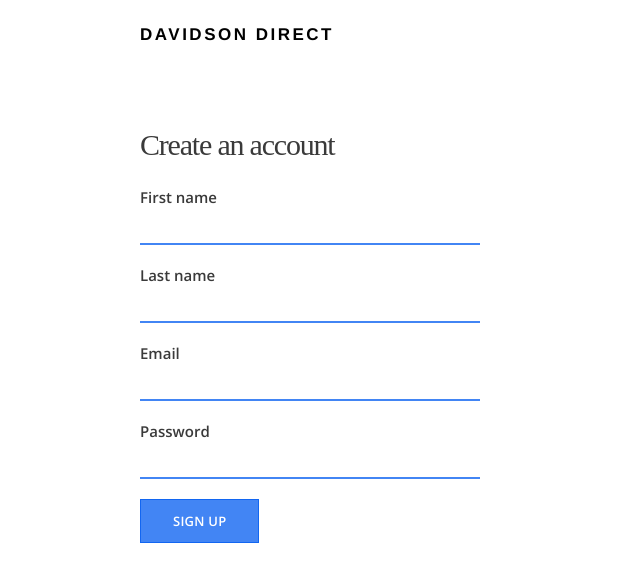
After one commit to muvetian/flask, a Flask app: page /signup in a window 1280 px wide. The commit adds this page. Shown: the top 582 px of the page, without its empty margins (0-640 px from the left). Run offline with Flask 2, Linux system fonts and the light colour scheme.

Commit message:
Section 3

```diff
--- /dev/null
+++ b/form.py
@@ -0,0 +1,9 @@
+from flask_wtf import Form
+from wtforms import StringField, PasswordField, SubmitField
+from wtforms.validators import DataRequired, Email, Length  # Validator from flask-wtf
+class SignupForm(Form):
+	first_name = StringField('First name', validators = [DataRequired("Please enter your first name.")]) # customize error messages
+	last_name = StringField('Last name', validators = [DataRequired("Please enter your last name.")] )
+	email = StringField('Email', validators = [DataRequired("Please enter your email address."),Email("Please enter the correct email.")])
+	password = PasswordField('Password', validators = [DataRequired("Please enter your password."), Length(min = 6, message= "Password must be 6 characters or more")])
+	submit = SubmitField('Sign up', validators = [DataRequired()])
--- a/routes.py
+++ b/routes.py
@@ -1,13 +1,34 @@
-from flask import Flask, render_template
+from flask import Flask, render_template, request
+from models import db, User
+from form import SignupForm
 
 app = Flask(__name__)
 
+app.config['SQLALCHEMY_DATABASE_URI'] = 'postgresql://localhost/learningflask'
+db.init_app(app)
+
+app.secret_key = "development-key"
 @app.route("/")
 def index():
 	return render_template("index.html")
 @app.route("/about")
 def about():
 	return render_template("about.html")
+@app.route("/signup", methods = ['GET','POST'])
+
+def singup():
+	form = SignupForm()
+	if request.method == 'POST':
+		if form.validate() == False:
+			return render_template('signup.html', form = form)
+		else:
+			newuser = User(form.first_name.data, form.last_name.data, form.email.data, form.password.data)
+			db.session.add(newuser)
+			db.session.commit()
+			return "Success!"
+	elif request.method == 'GET':
+		return render_template('signup.html', form = form)
+
 
 if __name__ == "__main__":
 	app.run(debug=True)
--- a/templates/index.html
+++ b/templates/index.html
@@ -5,9 +5,9 @@
     <div class="container">
 
       <div class="section-content">
-        <h2>Discover Opportunities.</h2>
-        <a href="#" class="btn-primary">Sign up</a>
-        <a href="{{ url_for('about')}}" class="btn-secondary">Learn more</a>
+        <h2>Discover places near you.</h2>
+        <a href="/signup" class="btn-primary">Sign up</a>
+        <a href="{{ url_for('about') }}" class="btn-secondary">Learn more</a>
       </div>
 
       <div class="section-device">
--- /dev/null
+++ b/templates/signup.html
@@ -0,0 +1,62 @@
+{% extends "layout.html" %}
+{% block content %}
+<main class="container signup-section">
+    <div class="section-content">
+      <h2>Create an account</h2>
+
+      <form method="POST" action="/signup">
+        {{ form.hidden_tag() }}
+
+        <div class="form-group">
+          {{ form.first_name.label }}
+
+          {% if form.first_name.errors %}
+            {% for error in form.first_name.errors %}
+              <p class="error-message">{{ error }}</p>
+            {% endfor %}
+          {% endif %}
+
+          {{ form.first_name }}
+        </div>
+
+        <div class="form-group">
+          {{ form.last_name.label }}
+
+          {% if form.last_name.errors %}
+            {% for error in form.last_name.errors %}
+              <p class="error-message">{{ error }}</p>
+            {% endfor %}
+          {% endif %}
+
+          {{ form.last_name }}
+        </div>
+
+        <div class="form-group">
+          {{ form.email.label }}
+
+          {% if form.email.errors %}
+            {% for error in form.email.errors %}
+              <p class="error-message">{{ error }}</p>
+            {% endfor %}
+          {% endif %}
+
+          {{ form.email }}
+        </div>
+
+        <div class="form-group">
+          {{ form.password.label }}
+
+          {% if form.password.errors %}
+            {% for error in form.password.errors %}
+              <p class="error-message">{{ error }}</p>
+            {% endfor %}
+          {% endif %}
+
+          {{ form.password }}
+        </div>
+
+        {{ form.submit(class="btn-primary") }}
+      </form>
+    </div>
+  </main>
+{% endblock %}
```
Also changed, not shown: models.py (added, +24 -0 lines), requirement.txt (deleted, +0 -7 lines), 2 other files.
